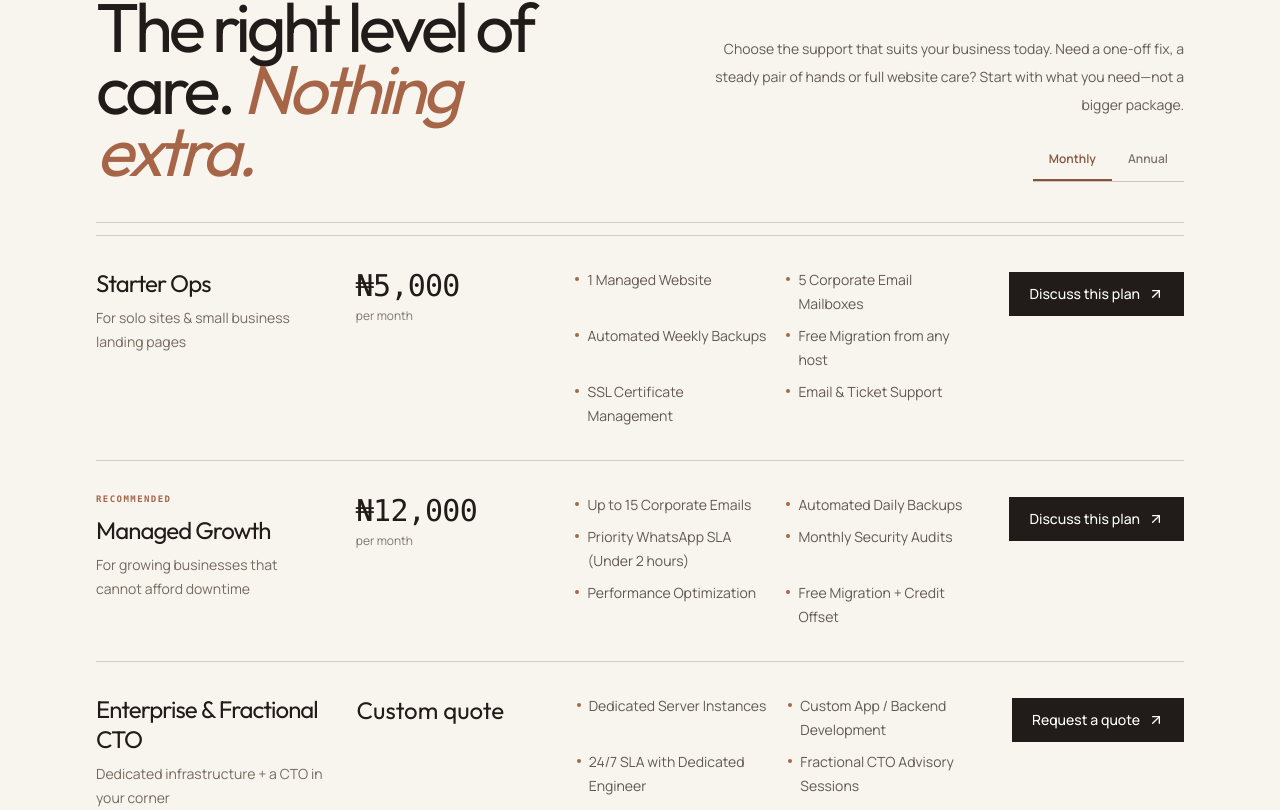
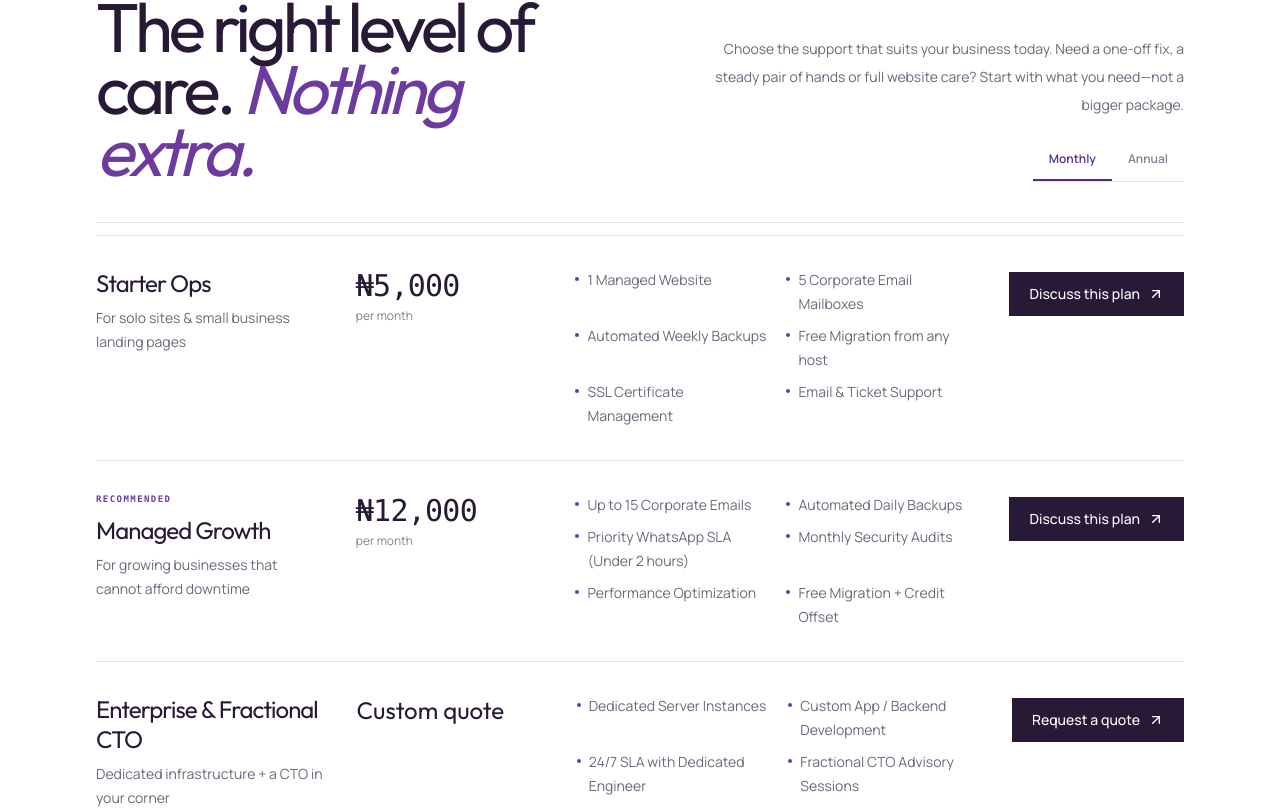
Before and after one commit to Holladworld/hostsuite, a Next.js app: page / in a window 1280 px wide. Shown: the part 4487-5297 px from the top of the page. Built offline with nearby package versions, Linux system fonts and the light colour scheme; no server answers; the database is empty.

Commit message:
Bring pricing into the refreshed purple brand system

```diff
--- a/components/pricing.tsx
+++ b/components/pricing.tsx
@@ -21,46 +21,46 @@ export function Pricing() {
   });
 
   return (
-    <section id="pricing" className="scroll-mt-20 bg-[#F8F5EF] py-24 sm:py-28 lg:py-32">
+    <section id="pricing" className="scroll-mt-20 bg-[#FFFFFF] py-24 sm:py-28 lg:py-32">
       <div className="mx-auto max-w-[1500px] px-5 sm:px-9 lg:px-16 xl:px-24">
-        <div className="grid gap-8 border-b border-[#D6CBC0] pb-10 lg:grid-cols-[0.85fr_1.15fr] lg:items-end">
+        <div className="grid gap-8 border-b border-[#E5DCEC] pb-10 lg:grid-cols-[0.85fr_1.15fr] lg:items-end">
           <div>
             <p className="font-mono-data text-[10px] uppercase tracking-[0.2em] text-[#93634D]">Website care &amp; support</p>
-            <h2 className="mt-6 max-w-[650px] font-display text-[clamp(3rem,5.4vw,5.8rem)] leading-[0.9] tracking-[-0.06em] text-[#211C1A]">The right level of care. <em className="font-normal text-[#A76548]">Nothing extra.</em></h2>
+            <h2 className="mt-6 max-w-[650px] font-display text-[clamp(3rem,5.4vw,5.8rem)] leading-[0.9] tracking-[-0.06em] text-[#281936]">The right level of care. <em className="font-normal text-[#6D3AA0]">Nothing extra.</em></h2>
           </div>
           <div className="flex flex-col items-start gap-5 lg:items-end">
-            <p className="max-w-[490px] text-sm leading-7 text-[#655C55] lg:text-right">Choose the support that suits your business today. Need a one-off fix, a steady pair of hands or full website care? Start with what you need—not a bigger package.</p>
-            <div className="inline-flex border-b border-[#CFC4B7]">
-              <button type="button" onClick={() => setAnnual(false)} aria-pressed={!annual} className={`border-b-2 px-4 py-3 text-xs font-semibold transition ${!annual ? 'border-[#87533F] text-[#87533F]' : 'border-transparent text-[#81766C] hover:text-[#211C1A]'}`}>Monthly</button>
-              <button type="button" onClick={() => setAnnual(true)} aria-pressed={annual} className={`border-b-2 px-4 py-3 text-xs font-semibold transition ${annual ? 'border-[#87533F] text-[#87533F]' : 'border-transparent text-[#81766C] hover:text-[#211C1A]'}`}>Annual</button>
+            <p className="max-w-[490px] text-sm leading-7 text-[#71657B] lg:text-right">Choose the support that suits your business today. Need a one-off fix, a steady pair of hands or full website care? Start with what you need—not a bigger package.</p>
+            <div className="inline-flex border-b border-[#E5DCEC]">
+              <button type="button" onClick={() => setAnnual(false)} aria-pressed={!annual} className={`border-b-2 px-4 py-3 text-xs font-semibold transition ${!annual ? 'border-[#5D2A86] text-[#5D2A86]' : 'border-transparent text-[#8A7E93] hover:text-[#281936]'}`}>Monthly</button>
+              <button type="button" onClick={() => setAnnual(true)} aria-pressed={annual} className={`border-b-2 px-4 py-3 text-xs font-semibold transition ${annual ? 'border-[#5D2A86] text-[#5D2A86]' : 'border-transparent text-[#8A7E93] hover:text-[#281936]'}`}>Annual</button>
             </div>
           </div>
         </div>
 
-        <div className="mt-3 border-t border-[#D6CBC0]">
+        <div className="mt-3 border-t border-[#E5DCEC]">
           {plans.map((plan, index) => {
             const price = annual ? plan.annual : plan.monthly;
             const isCustom = price === null;
             const annualSaving = plan.monthly !== null && plan.annual !== null && plan.monthly > 0 ? Math.round((1 - plan.annual / (plan.monthly * 12)) * 100) : 0;
             return (
-              <motion.article key={plan.id} initial={reduceMotion ? false : { opacity: 0, y: 18 }} whileInView={{ opacity: 1, y: 0 }} viewport={{ once: true, amount: 0.2 }} transition={{ duration: 0.5, delay: reduceMotion ? 0 : index * 0.05 }} className="grid gap-6 border-b border-[#D6CBC0] py-8 lg:grid-cols-[0.85fr_0.7fr_1.5fr_auto] lg:items-start lg:gap-8">
+              <motion.article key={plan.id} initial={reduceMotion ? false : { opacity: 0, y: 18 }} whileInView={{ opacity: 1, y: 0 }} viewport={{ once: true, amount: 0.2 }} transition={{ duration: 0.5, delay: reduceMotion ? 0 : index * 0.05 }} className="grid gap-6 border-b border-[#E5DCEC] py-8 lg:grid-cols-[0.85fr_0.7fr_1.5fr_auto] lg:items-start lg:gap-8">
                 <div>
-                  {plan.popular && <p className="mb-2 font-mono-data text-[9px] font-semibold uppercase tracking-[0.16em] text-[#A76548]">Recommended</p>}
-                  <h3 className="font-display text-2xl leading-tight tracking-[-0.04em] text-[#211C1A]">{plan.name}</h3>
-                  <p className="mt-2 max-w-xs text-sm leading-6 text-[#756A60]">{plan.tagline}</p>
+                  {plan.popular && <p className="mb-2 font-mono-data text-[9px] font-semibold uppercase tracking-[0.16em] text-[#6D3AA0]">Recommended</p>}
+                  <h3 className="font-display text-2xl leading-tight tracking-[-0.04em] text-[#281936]">{plan.name}</h3>
+                  <p className="mt-2 max-w-xs text-sm leading-6 text-[#71657B]">{plan.tagline}</p>
                 </div>
                 <div>
-                  {isCustom ? <p className="font-display text-2xl text-[#211C1A]">Custom quote</p> : <>
-                    <p className="font-mono-data text-2xl font-medium tracking-tight text-[#211C1A] sm:text-3xl">{formatNaira(price)}</p>
-                    <p className="mt-1 text-xs text-[#81766C]">per {annual ? 'year' : 'month'}</p>
-                    {annual && annualSaving > 0 && <p className="mt-2 text-xs font-semibold text-[#87533F]">Save {annualSaving}% against monthly billing</p>}
+                  {isCustom ? <p className="font-display text-2xl text-[#281936]">Custom quote</p> : <>
+                    <p className="font-mono-data text-2xl font-medium tracking-tight text-[#281936] sm:text-3xl">{formatNaira(price)}</p>
+                    <p className="mt-1 text-xs text-[#8A7E93]">per {annual ? 'year' : 'month'}</p>
+                    {annual && annualSaving > 0 && <p className="mt-2 text-xs font-semibold text-[#5D2A86]">Save {annualSaving}% against monthly billing</p>}
                   </>}
                 </div>
                 <ul className="grid gap-x-5 gap-y-2 sm:grid-cols-2">
-                  {plan.features.map((feature) => <li key={feature} className="flex items-start gap-2 text-sm leading-6 text-[#625951]"><span className="mt-[0.55rem] h-1 w-1 shrink-0 rounded-full bg-[#A76548]" />{feature}</li>)}
+                  {plan.features.map((feature) => <li key={feature} className="flex items-start gap-2 text-sm leading-6 text-[#71657B]"><span className="mt-[0.55rem] h-1 w-1 shrink-0 rounded-full bg-[#6D3AA0]" />{feature}</li>)}
                 </ul>
                 <div className="lg:pt-1">
-                  <Button asChild className="h-11 w-full rounded-none bg-[#211C1A] px-5 text-white hover:bg-[#87533F] lg:w-auto">
+                  <Button asChild className="h-11 w-full rounded-none bg-[#281936] px-5 text-white hover:bg-[#5D2A86] lg:w-auto">
                     <a href={waLink(`Hello HostSuite, I am interested in the ${plan.name} plan${isCustom ? ' and would like a custom quote' : ''}. Please help me understand whether it covers my website management needs.`)} target="_blank" rel="noopener noreferrer" className="gap-2">{isCustom ? 'Request a quote' : 'Discuss this plan'} <ArrowUpRight className="h-4 w-4" /></a>
                   </Button>
                 </div>
@@ -68,7 +68,7 @@ export function Pricing() {
             );
           })}
         </div>
-        <p className="mt-6 text-xs leading-6 text-[#81766C]">Need a one-off fix or something outside these plans? <Link href="/#diagnostic" className="font-semibold text-[#87533F] underline underline-offset-4">Tell us what is happening</Link> and we will help you find the right next step.</p>
+        <p className="mt-6 text-xs leading-6 text-[#8A7E93]">Need a one-off fix or something outside these plans? <Link href="/#diagnostic" className="font-semibold text-[#5D2A86] underline underline-offset-4">Tell us what is happening</Link> and we will help you find the right next step.</p>
       </div>
     </section>
   );
```
